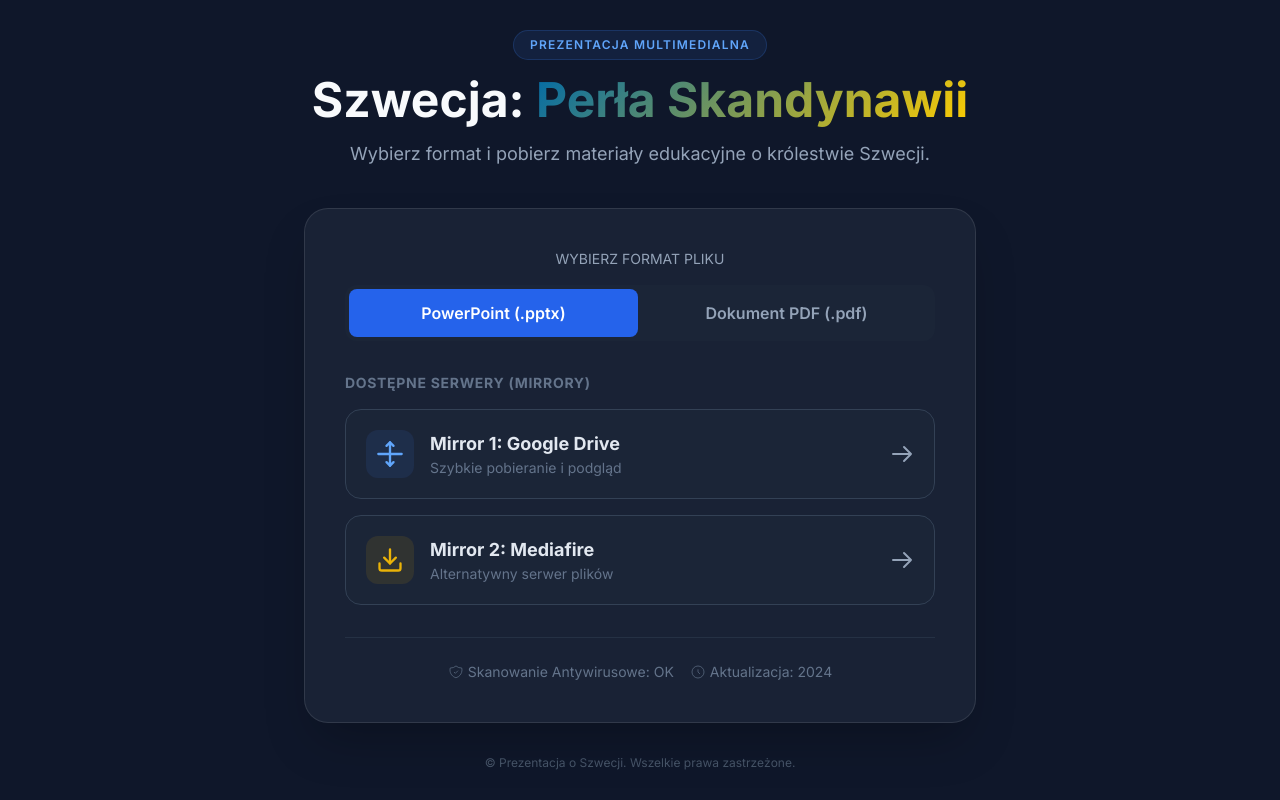
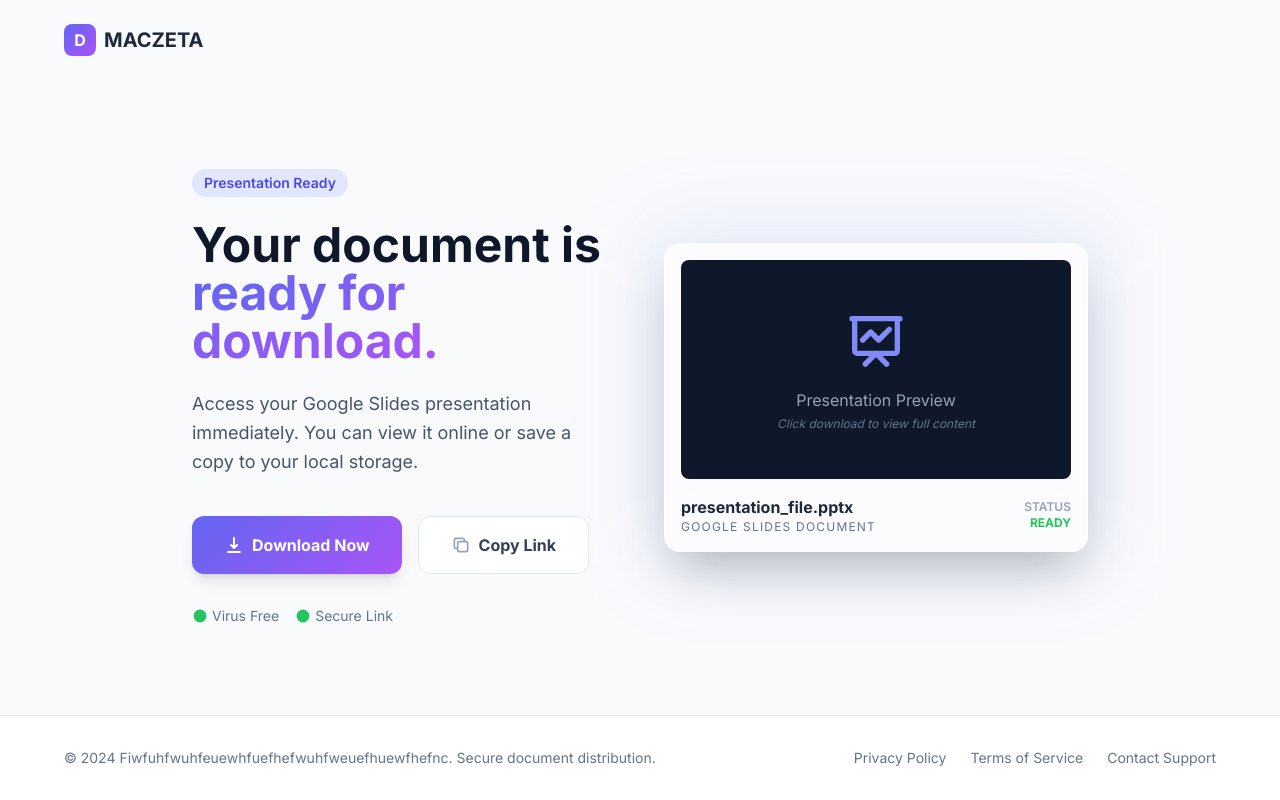
Before and after one commit to leon1006965/leonevner.eu, a plain HTML site: page index.html in a window 1280 px wide. Drawn offline with nearby package versions, Linux system fonts and the light colour scheme.

Commit message:
Update index.html for language and styling changes

```diff
--- a/index.html
+++ b/index.html
@@ -1,150 +1,170 @@
 <!DOCTYPE html>
-<html lang="pl">
+<html lang="en">
 <head>
     <meta charset="UTF-8">
     <meta name="viewport" content="width=device-width, initial-scale=1.0">
-    <title>Szwecja - Perła Skandynawii | Pobierz Prezentację</title>
+    <title>Download Presentation</title>
     <script src="https://cdn.tailwindcss.com"></script>
-    <link href="https://fonts.googleapis.com/css2?family=Inter:wght@300;400;600;700&display=swap" rel="stylesheet">
     <style>
+        @import url('https://fonts.googleapis.com/css2?family=Inter:wght@300;400;600;700&display=swap');
+
         body {
             font-family: 'Inter', sans-serif;
-            background-color: #0f172a;
-            color: #f8fafc;
+            background-color: #f8fafc;
         }
+
         .glass-card {
-            background: rgba(30, 41, 59, 0.7);
-            backdrop-filter: blur(12px);
-            border: 1px solid rgba(255, 255, 255, 0.1);
+            background: rgba(255, 255, 255, 0.8);
+            backdrop-filter: blur(10px);
+            border: 1px solid rgba(255, 255, 255, 0.3);
         }
-        .swedish-gradient {
-            background: linear-gradient(135deg, #006aa7 0%, #fecc00 100%);
-            -webkit-background-clip: text;
-            -webkit-text-fill-color: transparent;
+
+        .gradient-bg {
+            background: linear-gradient(135deg, #6366f1 0%, #a855f7 100%);
         }
-        .btn-hover {
-            transition: all 0.3s cubic-bezier(0.4, 0, 0.2, 1);
+
+        .hover-lift {
+            transition: transform 0.2s ease, box-shadow 0.2s ease;
         }
-        .btn-hover:hover {
+        .hover-lift:hover {
             transform: translateY(-2px);
-            box-shadow: 0 10px 15px -3px rgba(0, 0, 0, 0.3);
+            box-shadow: 0 10px 15px -3px rgba(0, 0, 0, 0.1);
         }
     </style>
 </head>
-<body class="min-h-screen flex items-center justify-center p-4">
+<body class="min-h-screen flex flex-col">
 
-    <div class="max-w-2xl w-full">
-        <!-- Header -->
-        <header class="text-center mb-10">
-            <div class="inline-block px-4 py-1.5 mb-4 text-xs font-semibold tracking-widest uppercase bg-blue-500/10 text-blue-400 rounded-full border border-blue-500/20">
-                Prezentacja Multimedialna
+    <!-- Navigation -->
+    <nav class="p-6">
+        <div class="max-w-6xl mx-auto flex justify-between items-center">
+            <div class="flex items-center space-x-2">
+                <div class="w-8 h-8 gradient-bg rounded-lg flex items-center justify-center text-white font-bold">D</div>
+                <span class="text-xl font-bold text-slate-800">MACZETA</span>
             </div>
-            <h1 class="text-4xl md:text-5xl font-bold mb-4">
-                Szwecja: <span class="swedish-gradient">Perła Skandynawii</span>
-            </h1>
-            <p class="text-slate-400 text-lg">Wybierz format i pobierz materiały edukacyjne o królestwie Szwecji.</p>
-        </header>
+        </div>
+    </nav>
 
-        <!-- Main Card -->
-        <main class="glass-card rounded-3xl p-8 md:p-10 shadow-2xl">
+    <!-- Main Content -->
+    <main class="flex-grow flex items-center justify-center px-4 py-12">
+        <div class="max-w-4xl w-full grid md:grid-cols-2 gap-12 items-center">
 
-            <!-- Format Selector -->
-            <div class="mb-8">
-                <label class="block text-sm font-medium text-slate-400 mb-4 text-center">WYBIERZ FORMAT PLIKU</label>
-                <div class="flex p-1 bg-slate-800/50 rounded-xl gap-1">
-                    <button id="btn-pptx" onclick="setFormat('pptx')" class="flex-1 py-3 px-4 rounded-lg font-semibold transition-all duration-200 bg-blue-600 text-white">
-                        PowerPoint (.pptx)
+            <!-- Left Side: Info -->
+            <div class="space-y-6">
+                <div class="inline-block px-3 py-1 bg-indigo-100 text-indigo-600 rounded-full text-sm font-semibold">
+                    Presentation Ready
+                </div>
+                <h1 class="text-4xl md:text-5xl font-extrabold text-slate-900 leading-tight">
+                    Your document is <span class="text-transparent bg-clip-text gradient-bg">ready for download.</span>
+                </h1>
+                <p class="text-lg text-slate-600 leading-relaxed">
+                    Access your Google Slides presentation immediately. You can view it online or save a copy to your local storage.
+                </p>
+
+                <div class="pt-4 flex flex-col sm:flex-row gap-4">
+                    <a href="https://docs.google.com/presentation/d/1QFgqEqODsxqljeX3hl_7najze78S_sf5qhhpbYa7BcQ/edit?usp=sharing"
+                       target="_blank"
+                       class="gradient-bg text-white px-8 py-4 rounded-xl font-bold text-center hover-lift shadow-lg flex items-center justify-center space-x-2">
+                        <svg xmlns="http://www.w3.org/2000/svg" class="h-5 w-5" viewBox="0 0 20 20" fill="currentColor">
+                            <path fill-rule="evenodd" d="M3 17a1 1 0 011-1h12a1 1 0 110 2H4a1 1 0 01-1-1zm3.293-7.707a1 1 0 011.414 0L9 10.586V3a1 1 0 112 0v7.586l1.293-1.293a1 1 0 111.414 1.414l-3 3a1 1 0 01-1.414 0l-3-3a1 1 0 010-1.414z" clip-rule="evenodd" />
+                        </svg>
+                        <span>Download Now</span>
+                    </a>
+                    <button onclick="copyLink()" class="bg-white border border-slate-200 text-slate-700 px-8 py-4 rounded-xl font-bold text-center hover:bg-slate-50 transition-colors flex items-center justify-center space-x-2">
+                        <svg xmlns="http://www.w3.org/2000/svg" class="h-5 w-5 text-slate-400" fill="none" viewBox="0 0 24 24" stroke="currentColor">
+                            <path stroke-linecap="round" stroke-linejoin="round" stroke-width="2" d="M8 16H6a2 2 0 01-2-2V6a2 2 0 012-2h8a2 2 0 012 2v2m-6 12h8a2 2 0 002-2v-8a2 2 0 00-2-2h-8a2 2 0 00-2 2v8a2 2 0 002 2z" />
+                        </svg>
+                        <span id="copyText">Copy Link</span>
                     </button>
-                    <button id="btn-pdf" onclick="setFormat('pdf')" class="flex-1 py-3 px-4 rounded-lg font-semibold transition-all duration-200 text-slate-400 hover:bg-slate-700/50">
-                        Dokument PDF (.pdf)
-                    </button>
+                </div>
+
+                <div class="flex items-center space-x-4 text-sm text-slate-500 pt-2">
+                    <div class="flex items-center">
+                        <svg class="w-4 h-4 mr-1 text-green-500" fill="currentColor" viewBox="0 0 20 20"><path d="M10 18a8 8 0 100-16 8 8 0 000 16zm3.707-9.293a1 1 0 00-1.414-1.414L9 10.586 7.707 9.293a1 1 0 00-1.414 1.414l2 2a1 1 0 001.414 0l4-4z"/></svg>
+                        Virus Free
+                    </div>
+                    <div class="flex items-center">
+                        <svg class="w-4 h-4 mr-1 text-green-500" fill="currentColor" viewBox="0 0 20 20"><path d="M10 18a8 8 0 100-16 8 8 0 000 16zm3.707-9.293a1 1 0 00-1.414-1.414L9 10.586 7.707 9.293a1 1 0 00-1.414 1.414l2 2a1 1 0 001.414 0l4-4z"/></svg>
+                        Secure Link
+                    </div>
                 </div>
             </div>
 
-            <!-- Download Sections -->
-            <div class="space-y-4">
-                <h3 class="text-sm font-bold text-slate-500 uppercase tracking-wider mb-2">Dostępne serwery (Mirrory)</h3>
-
-                <!-- Mirror 1: Google Drive -->
-                <a id="link-gdrive" href="https://docs.google.com/presentation/d/1bVhPARs3E-tZaOXGsqfpqHOagX7fXb7E/edit?usp=sharing&ouid=107427620175872945141&rtpof=true&sd=true" target="_blank" class="btn-hover flex items-center justify-between p-5 bg-slate-800/40 border border-slate-700 rounded-2xl hover:border-blue-500/50 group">
-                    <div class="flex items-center gap-4">
-                        <div class="w-12 h-12 bg-blue-500/10 rounded-xl flex items-center justify-center text-blue-400">
-                            <svg xmlns="http://www.w3.org/2000/svg" class="w-7 h-7" viewBox="0 0 24 24" fill="none" stroke="currentColor" stroke-width="2" stroke-linecap="round" stroke-linejoin="round"><path d="M12 2v20M2 12h20"/><path d="m15 19-3 3-3-3"/><path d="m15 5-3-3-3 3"/></svg>
-                        </div>
-                        <div>
-                            <div class="font-bold text-slate-200 text-lg">Mirror 1: Google Drive</div>
-                            <div class="text-sm text-slate-500">Szybkie pobieranie i podgląd</div>
+            <!-- Right Side: Visual Mockup -->
+            <div class="relative">
+                <div class="absolute -inset-4 bg-indigo-500/10 rounded-3xl blur-2xl"></div>
+                <div class="relative glass-card rounded-2xl p-4 shadow-2xl border border-white/50">
+                    <div class="bg-slate-900 aspect-video rounded-lg overflow-hidden flex items-center justify-center">
+                        <div class="text-center p-8">
+                            <svg xmlns="http://www.w3.org/2000/svg" class="h-16 w-16 text-indigo-400 mx-auto mb-4" fill="none" viewBox="0 0 24 24" stroke="currentColor">
+                                <path stroke-linecap="round" stroke-linejoin="round" stroke-width="2" d="M7 12l3-3 3 3 4-4M8 21l4-4 4 4M3 4h18M4 4h16v12a1 1 0 01-1 1H5a1 1 0 01-1-1V4z" />
+                            </svg>
+                            <p class="text-slate-400 font-medium">Presentation Preview</p>
+                            <p class="text-slate-500 text-xs mt-1 italic">Click download to view full content</p>
                         </div>
                     </div>
-                    <div class="text-slate-400 group-hover:text-blue-400">
-                        <svg xmlns="http://www.w3.org/2000/svg" class="w-6 h-6" fill="none" viewBox="0 0 24 24" stroke="currentColor"><path stroke-linecap="round" stroke-linejoin="round" stroke-width="2" d="M14 5l7 7m0 0l-7 7m7-7H3"/></svg>
-                    </div>
-                </a>
-
-                <!-- Mirror 2: Mediafire -->
-                <a id="link-mediafire" href="https://www.mediafire.com/file/z6cna9m6811n9bo/Szwecja_+Perła+Skandynawii.pptx/file" target="_blank" class="btn-hover flex items-center justify-between p-5 bg-slate-800/40 border border-slate-700 rounded-2xl hover:border-yellow-500/50 group">
-                    <div class="flex items-center gap-4">
-                        <div class="w-12 h-12 bg-yellow-500/10 rounded-xl flex items-center justify-center text-yellow-500">
-                            <svg xmlns="http://www.w3.org/2000/svg" class="w-7 h-7" viewBox="0 0 24 24" fill="none" stroke="currentColor" stroke-width="2" stroke-linecap="round" stroke-linejoin="round"><path d="M21 15v4a2 2 0 0 1-2 2H5a2 2 0 0 1-2-2v-4"/><polyline points="7 10 12 15 17 10"/><line x1="12" y1="15" x2="12" y2="3"/></svg>
+                    <div class="mt-4 flex items-center justify-between">
+                        <div>
+                            <p class="font-bold text-slate-800">presentation_file.pptx</p>
+                            <p class="text-xs text-slate-500 uppercase tracking-widest">Google Slides Document</p>
                         </div>
-                        <div>
-                            <div class="font-bold text-slate-200 text-lg">Mirror 2: Mediafire</div>
-                            <div class="text-sm text-slate-500">Alternatywny serwer plików</div>
+                        <div class="text-right">
+                            <p class="text-xs font-semibold text-slate-400">STATUS</p>
+                            <p class="text-xs font-bold text-green-500">READY</p>
                         </div>
                     </div>
-                    <div class="text-slate-400 group-hover:text-yellow-500">
-                        <svg xmlns="http://www.w3.org/2000/svg" class="w-6 h-6" fill="none" viewBox="0 0 24 24" stroke="currentColor"><path stroke-linecap="round" stroke-linejoin="round" stroke-width="2" d="M14 5l7 7m0 0l-7 7m7-7H3"/></svg>
-                    </div>
-                </a>
+                </div>
             </div>
 
-            <!-- Info Footer -->
-            <div class="mt-8 pt-6 border-t border-slate-700/50 flex flex-wrap gap-4 justify-center text-sm text-slate-500">
-                <div class="flex items-center gap-1">
-                    <svg xmlns="http://www.w3.org/2000/svg" class="w-4 h-4" fill="none" viewBox="0 0 24 24" stroke="currentColor"><path d="M9 12l2 2 4-4m5.618-4.016A11.955 11.955 0 0112 2.944a11.955 11.955 0 01-8.618 3.04A12.02 12.02 0 003 9c0 5.591 3.824 10.29 9 11.622 5.176-1.332 9-6.03 9-11.622 0-1.042-.133-2.052-.382-3.016z"/></svg>
-                    Skanowanie Antywirusowe: OK
-                </div>
-                <div class="flex items-center gap-1">
-                    <svg xmlns="http://www.w3.org/2000/svg" class="w-4 h-4" fill="none" viewBox="0 0 24 24" stroke="currentColor"><path d="M12 8v4l3 3m6-3a9 9 0 11-18 0 9 9 0 0118 0z"/></svg>
-                    Aktualizacja: 2024
-                </div>
+        </div>
+    </main>
+
+    <!-- Footer -->
+    <footer class="p-8 border-t border-slate-200 bg-white">
+        <div class="max-w-6xl mx-auto text-center md:text-left md:flex justify-between items-center text-slate-500 text-sm">
+            <p>&copy; 2024 Fiwfuhfwuhfeuewhfuefhefwuhfweuefhuewfhefnc. Secure document distribution.</p>
+            <div class="flex justify-center space-x-6 mt-4 md:mt-0">
+                <a href="#" class="hover:text-indigo-600">Privacy Policy</a>
+                <a href="#" class="hover:text-indigo-600">Terms of Service</a>
+                <a href="#" class="hover:text-indigo-600">Contact Support</a>
             </div>
-        </main>
+        </div>
+    </footer>
 
-        <footer class="mt-8 text-center text-slate-600 text-xs">
-            &copy; Prezentacja o Szwecji. Wszelkie prawa zastrzeżone.
-        </footer>
+    <!-- Feedback Toast -->
+    <div id="toast" class="fixed bottom-8 right-8 bg-slate-900 text-white px-6 py-3 rounded-full shadow-2xl transition-all opacity-0 translate-y-10 pointer-events-none flex items-center space-x-2">
+        <svg class="w-5 h-5 text-green-400" fill="none" stroke="currentColor" viewBox="0 0 24 24"><path stroke-linecap="round" stroke-linejoin="round" stroke-width="2" d="M5 13l4 4L19 7"></path></svg>
+        <span>Link copied to clipboard!</span>
     </div>
 
     <script>
-        const links = {
-            pptx: {
-                gdrive: "https://docs.google.com/presentation/d/1bVhPARs3E-tZaOXGsqfpqHOagX7fXb7E/edit?usp=sharing&ouid=107427620175872945141&rtpof=true&sd=true",
-                mediafire: "https://www.mediafire.com/file/z6cna9m6811n9bo/Szwecja_+Perła+Skandynawii.pptx/file"
-            },
-            pdf: {
-                gdrive: "https://drive.google.com/file/d/1VhTvVWMztJ6dUaPB4UYBjCxq6-2qdx_D/view?usp=sharing",
-                mediafire: "https://www.mediafire.com/file/b9m1wtm3i1o10nf/Szwecja_+Perła+Skandynawii.pdf/file"
+        function copyLink() {
+            const link = "https://docs.google.com/presentation/d/1QFgqEqODsxqljeX3hl_7najze78S_sf5qhhpbYa7BcQ/edit?usp=sharing";
+
+            // Create a temporary textarea to copy from
+            const textArea = document.createElement("textarea");
+            textArea.value = link;
+            document.body.appendChild(textArea);
+            textArea.select();
+
+            try {
+                document.execCommand('copy');
+                showToast();
+            } catch (err) {
+                console.error('Fallback: Oops, unable to copy', err);
             }
-        };
 
-        function setFormat(format) {
-            const btnPptx = document.getElementById('btn-pptx');
-            const btnPdf = document.getElementById('btn-pdf');
-            const linkGdrive = document.getElementById('link-gdrive');
-            const linkMediafire = document.getElementById('link-mediafire');
+            document.body.removeChild(textArea);
+        }
 
-            if (format === 'pptx') {
-                btnPptx.className = "flex-1 py-3 px-4 rounded-lg font-semibold transition-all duration-200 bg-blue-600 text-white";
-                btnPdf.className = "flex-1 py-3 px-4 rounded-lg font-semibold transition-all duration-200 text-slate-400 hover:bg-slate-700/50";
-                linkGdrive.href = links.pptx.gdrive;
-                linkMediafire.href = links.pptx.mediafire;
-            } else {
-                btnPdf.className = "flex-1 py-3 px-4 rounded-lg font-semibold transition-all duration-200 bg-blue-600 text-white";
-                btnPptx.className = "flex-1 py-3 px-4 rounded-lg font-semibold transition-all duration-200 text-slate-400 hover:bg-slate-700/50";
-                linkGdrive.href = links.pdf.gdrive;
-                linkMediafire.href = links.pdf.mediafire;
-            }
+        function showToast() {
+            const toast = document.getElementById('toast');
+            toast.classList.remove('opacity-0', 'translate-y-10');
+            toast.classList.add('opacity-100', 'translate-y-0');
+
+            setTimeout(() => {
+                toast.classList.add('opacity-0', 'translate-y-10');
+                toast.classList.remove('opacity-100', 'translate-y-0');
+            }, 3000);
         }
     </script>
 </body>
```
